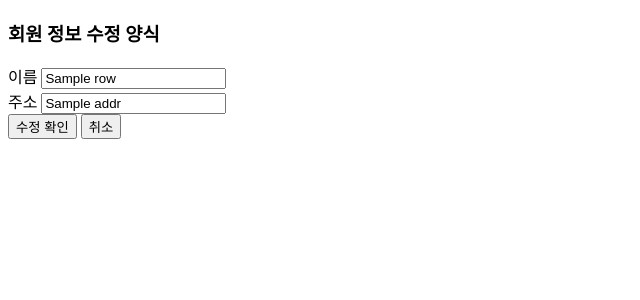
After one commit to heyme224/fastapi, a FastAPI app: template test02_db/templates/member/edit.html in a window 1280 px wide. The commit adds this page. Shown: the top 300 px of the page, without its empty margins (0-640 px from the left). Run offline with FastAPI, Linux system fonts and the light colour scheme; the template is opened without the code that fills it: most values are stand-ins (such as "Sample title", 1, 10 or a date in 2020).

Commit message:
수정 업뎃

```diff
--- a/test02_db/main.py
+++ b/test02_db/main.py
@@ -74,3 +74,39 @@ def deleteMember(num:int,db:Session =Depends(get_db)):
     db.execute(query,{"num":num})
     db.commit()
     return RedirectResponse("/member",status_code=302)
+
+@app.get("/member/edit/{num}")
+def editMember(req:Request,num:int,db:Session=Depends(get_db)):
+     query=text("""
+            SELECT num, name, addr
+            FROM member
+            WHERE num=:num
+    """)
+     row=db.execute(query,{"num":num}).fetchone()
+
+     return templates.TemplateResponse(
+         request=req,
+         name="member/edit.html",
+         context={
+             "row":row
+         }
+     )
+@app.post("/member/update", response_class=HTMLResponse)
+def updateMember(
+    req: Request,
+    num: int = Form(...),
+    name: str = Form(...),
+    addr: str = Form(...),
+    db: Session = Depends(get_db)
+):
+    # DB에서 특정 번호(num)의 회원 정보를 수정(UPDATE)하는 SQL
+    query = text("""
+        UPDATE member
+        SET name = :name, addr = :addr
+        WHERE num = :num
+    """)
+    db.execute(query, {"name": name, "addr": addr, "num": num})
+    db.commit()  # 수정 확정
+
+    # 수정이 끝나면 회원 목록 페이지로 자동 이동
+    return RedirectResponse("/member", status_code=302)
--- /dev/null
+++ b/test02_db/templates/member/edit.html
@@ -0,0 +1,32 @@
+<!DOCTYPE html>
+<html lang="en">
+<head>
+    <meta charset="UTF-8">
+    <meta name="viewport" content="width=device-width, initial-scale=1.0">
+    <title>member/edit.html</title>
+</head>
+<body>
+    <div class="container">
+        <h3>회원 정보 수정 양식</h3>
+       <form action="/member/update" method="post">
+            <!-- 1. 몇 번 회원을 수정할지 알아야 하므로 번호는 hidden으로 숨겨서 보냄 -->
+            <input type="hidden" name="num" value="{{ row.num }}">
+
+            <div>
+                <label for="name">이름</label>
+                <!-- value 속성에 기존 DB에서 가져온 row.name을 미리 채워둠 -->
+                <input type="text" name="name" id="name" value="{{ row.name }}">
+            </div>
+            <div>
+                <label for="addr">주소</label>
+                <!-- value 속성에 기존 DB에서 가져온 row.addr을 미리 채워둠 -->
+                <input type="text" name="addr" id="addr" value="{{ row.addr }}">
+            </div>
+            <button type="submit">수정 확인</button>
+            <button type="reset">취소</button>
+        </form>
+        </p>
+    </div>
+
+</body>
+</html>
--- a/test02_db/templates/member/list.html
+++ b/test02_db/templates/member/list.html
@@ -17,6 +17,7 @@
                     <th>번호</th>
                     <th>이름</th>
                     <th>주소</th>
+                    <th>수정</th>
                     <th>삭제</th>
                 </tr>
             </thead>
```
